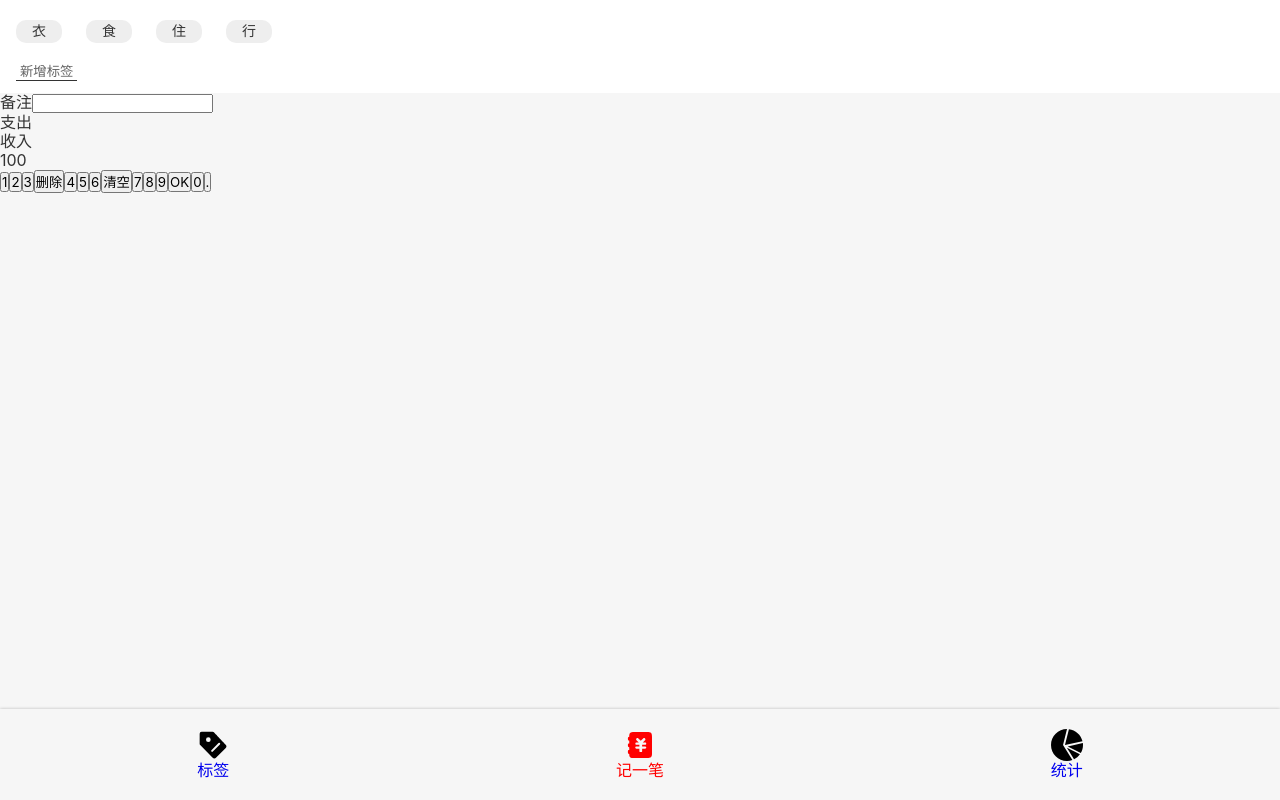
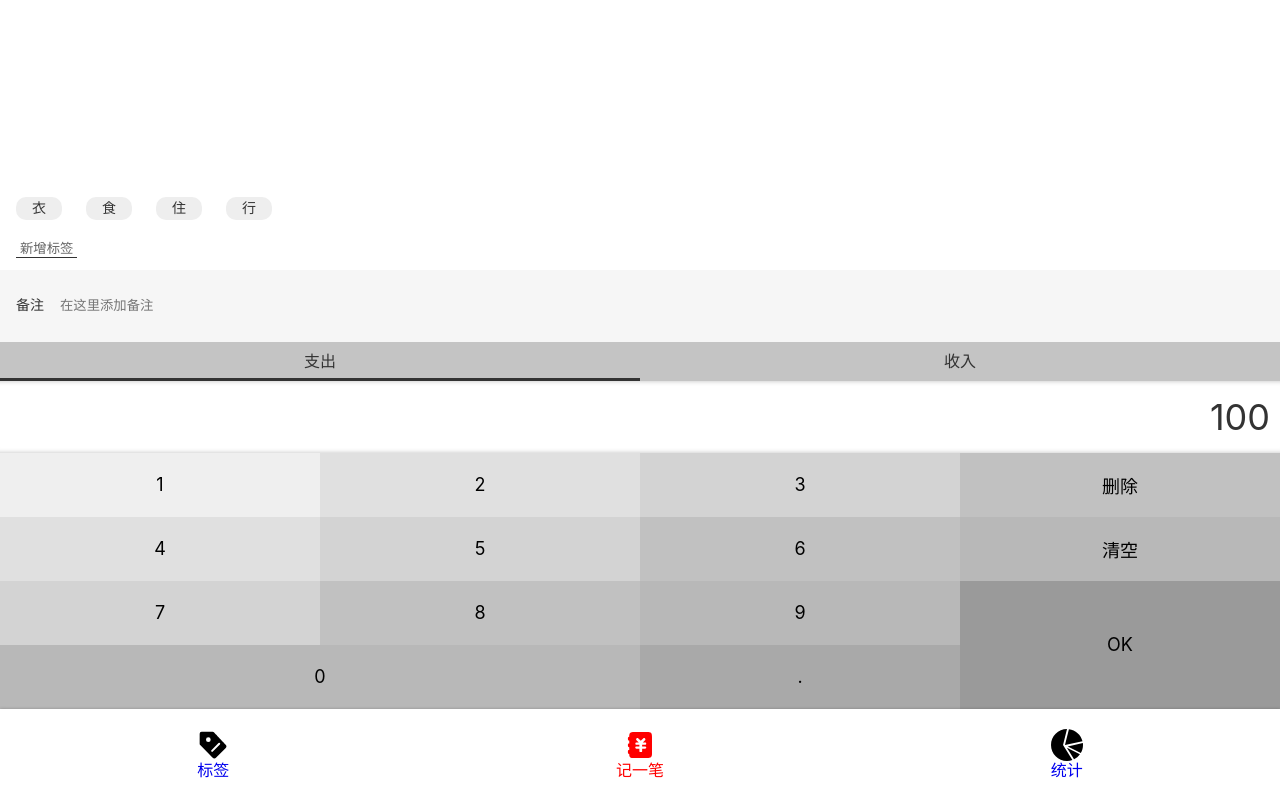
Before and after one commit to Monroe-Ma/Accounts, a React app: page /#/money in a window 1280 px wide. Built offline with nearby package versions, Linux system fonts and the light colour scheme.

Commit message:
完成money-UI布局

```diff
--- a/src/components/Layout.tsx
+++ b/src/components/Layout.tsx
@@ -1,7 +1,6 @@
 import React, { Children } from 'react';
 import styled from 'styled-components';
 import Nav from 'components/Nav';
-import { type } from 'os';
 const Wrapper = styled.div`
    min-height: 100vh;
    display: flex;
@@ -18,7 +17,7 @@ const Layout = (props:any) => {
  return (
     < div>
      <Wrapper>
-        <Main>
+          <Main className={ props.className}>
          { props.children}
         </Main>
         <Nav />
--- a/src/components/Nav.tsx
+++ b/src/components/Nav.tsx
@@ -4,6 +4,7 @@ import { Link, NavLink } from 'react-router-dom';
 import Icon from './Icon';
 
 const NavWrapper = styled.nav`
+background: #fff;
  box-shadow: 0 0 3px rgba(0,0,0,0.25);
  list-style: 24px;
  >ul{
--- a/src/index.css
+++ b/src/index.css
@@ -38,6 +38,16 @@ body {
   height: 1em;
 }
 
+:focus {
+  outline: none;
+}
+
 button {
   font-family: inherit;
 }
+
+.clearfix::after {
+  content: '';
+  display: block;
+  clear: both;
+}
--- a/src/index.min.css
+++ b/src/index.min.css
@@ -1 +1 @@
-@import-normalize;*{margin:0;padding:0}*{box-sizing:border-box}*::after{box-sizing:border-box}*::before{box-sizing:border-box}ul,ol{list-style:none}a{text-decoration:none}body{font-family:system-ui,-apple-system,BlinkMacSystemFont,"Segoe UI",Roboto,"Helvetica Neue","PingFang SC","Hiragino Sans GB","Microsoft YaHei",微软雅黑,"Source Han Sans SC","Noto Sans CJK SC","WenQuanYi Micro Hei",Heiti,黑体,sans-serif;font-size:16px;line-height:1.2;background-color:#f6f6f6}.icon{width:1em;height:1em}button{font-family:inherit}
+@import-normalize;*{margin:0;padding:0}*{box-sizing:border-box}*::after{box-sizing:border-box}*::before{box-sizing:border-box}ul,ol{list-style:none}a{text-decoration:none}body{font-family:system-ui,-apple-system,BlinkMacSystemFont,"Segoe UI",Roboto,"Helvetica Neue","PingFang SC","Hiragino Sans GB","Microsoft YaHei",微软雅黑,"Source Han Sans SC","Noto Sans CJK SC","WenQuanYi Micro Hei",Heiti,黑体,sans-serif;font-size:16px;line-height:1.2;background-color:#f6f6f6}.icon{width:1em;height:1em}:focus{outline:none}button{font-family:inherit}.clearfix::after{content:'';display:block;clear:both}
--- a/src/index.scss
+++ b/src/index.scss
@@ -30,6 +30,14 @@ body {
   width: 1em;
   height: 1em;
 }
+:focus {
+  outline: none;
+}
 button {
   font-family: inherit;
 }
+.clearfix::after {
+  content: '';
+  display: block;
+  clear: both;
+}
--- a/src/view/Money.tsx
+++ b/src/view/Money.tsx
@@ -1,43 +1,18 @@
 import React from 'react';
 import Layout from 'components/Layout';
 import styled  from 'styled-components';
+import TagsSection from './Money/TagsSection';
+import NotesSection from './Money/NotesSection';
+import CategorySection from './Money/CategorySection';
+import NumberSection from './Money/NumberSection';
 
-const TagsSection = styled.section`
-background-color: #ffffff;
-padding: 12px 16px;
->ol{
-   margin:0 -12px;
-    >li{
-      background: #eee;
-      border-radius:10px;
-      display: inline-block;
-      padding: 3px 16px;
-      font-size: 14px;
-      margin: 8px 12px;
-   }
-}
-button{
-  margin-top: 10px;
-  background: none;
-  border:none ;
-  padding: 0 4px;
-  border-bottom: 1px solid #333;
-  color: #666;
-}
+const MyLayout = styled(Layout)`
+display: flex;
+flex-direction: column;
 `;
-const NotesSection = styled.section`
-
-`;
-const CategorySection = styled.section`
-
-`;
-const NumberSection = styled.section`
-
-`;
-
 function Money() {
   return (
-    <Layout>
+    <MyLayout>
       <TagsSection>
         <ol>
           <li>衣</li>
@@ -50,22 +25,20 @@ function Money() {
     <NotesSection>
         <label>
           <span>备注</span>
-          <input type="text" />
+          <input type="text"  placeholder='在这里添加备注'/>
         </label>
       </NotesSection>
-
     <CategorySection>
         <ul>
-          <li>支出</li>
+          <li className='selected'>支出</li>
           <li>收入</li>
         </ul>
     </CategorySection>
-
     <NumberSection>
-        <div>
+        <div className='output'>
           100
         </div>
-        <div>
+        <div className='pad clearfix'>
           <button> 1</button>
           <button> 2</button>
           <button> 3</button>
@@ -77,13 +50,12 @@ function Money() {
           <button> 7</button>
           <button> 8</button>
           <button> 9</button>
-           <button>OK</button>
-          <button> 0</button>
+           <button className='ok'>OK</button>
+          <button className='zero'> 0</button>
           <button> .</button>
         </div>
     </NumberSection>
-
-</Layout>
+</MyLayout>
   );
 }
 export default Money
--- /dev/null
+++ b/src/view/Money/CategorySection.tsx
@@ -0,0 +1,23 @@
+import styled  from 'styled-components';
+const CategorySection = styled.section`
+>ul{
+  display: flex;
+  >li{
+    width: 50%;
+    text-align: center;
+    background: #c4c4c4;
+    padding: 10px 0;
+    position: relative;
+    &.selected::after{
+      content: "";
+      width: 100%;
+      height: 3px;
+      background: #333;
+      position: absolute;
+      bottom: 0;
+      left: 0;
+    }
+  }
+}
+`;
+export default CategorySection
--- /dev/null
+++ b/src/view/Money/NotesSection.tsx
@@ -0,0 +1,11 @@
+import styled  from 'styled-components';
+const NotesSection = styled.section`
+background: #f6f6f6;
+padding: 0 16px;
+font-size: 14px;
+>label{
+  span{ margin-right:16px};
+  input{border:none; background:none;height:72px};
+}
+`;
+export default NotesSection
--- /dev/null
+++ b/src/view/Money/NumberSection.tsx
@@ -0,0 +1,60 @@
+import styled  from 'styled-components';
+
+const NumberSection = styled.section`
+   >.output{
+     text-align: right;
+     line-height: 72px;
+     background: #fff;
+     padding: 0 10px;
+     font-size: 36px;
+     box-shadow:inset 0 -5px 5px -5px rgba(0,0,0,0.25),
+                inset 0 5px 5px -5px rgba(0,0,0,0.25);
+   }
+   >.pad{
+
+     >button{
+        font-size: 18px;
+        float: left;
+        width: 25%;
+        border:none;
+        height: 64px;
+        &.ok{
+          height: 128px;
+          float: right;
+        }
+        &.zero{
+           width: 50%;
+        }
+        & :nth-child(1) {
+          background: #f2f2f2;
+        }
+        &:nth-child(2),
+      &:nth-child(5) {
+        background:#E0E0E0;
+      }
+      &:nth-child(3),
+      &:nth-child(6),
+      &:nth-child(9) {
+        background:#D3D3D3;
+      }
+      &:nth-child(4),
+      &:nth-child(7),
+      &:nth-child(10) {
+        background:#C1C1C1;
+      }
+      &:nth-child(8),
+      &:nth-child(11),
+      &:nth-child(13) {
+        background:#B8B8B8;
+      }
+      &:nth-child(12) {
+        background:#9A9A9A;
+      }
+      &:nth-child(14) {
+        background:#A9A9A9;
+      }
+     }
+   }
+
+`;
+export default NumberSection
--- /dev/null
+++ b/src/view/Money/TagsSection.tsx
@@ -0,0 +1,30 @@
+import styled  from 'styled-components';
+const TagsSection = styled.section`
+background-color: #ffffff;
+padding: 12px 16px;
+flex-grow: 1;
+display: flex;
+flex-direction: column;
+justify-content: flex-end;
+align-items: flex-start;
+>ol{
+  margin-left: -12px;
+    >li{
+      background: #eee;
+      border-radius:10px;
+      display: inline-block;
+      padding: 3px 16px;
+      font-size: 14px;
+      margin: 8px 12px;
+   }
+}
+button{
+  margin-top: 10px;
+  background: none;
+  border:none ;
+  padding: 0 4px;
+  border-bottom: 1px solid #333;
+  color: #666;
+}
+`;
+export default TagsSection
```
